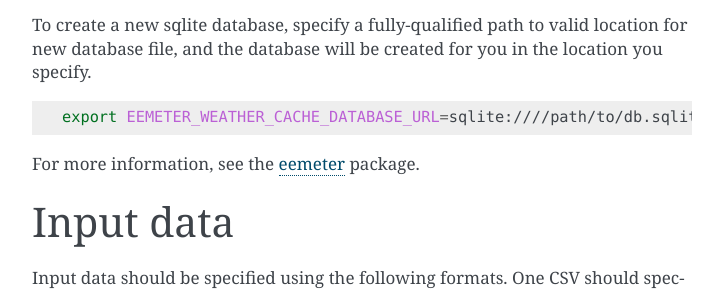
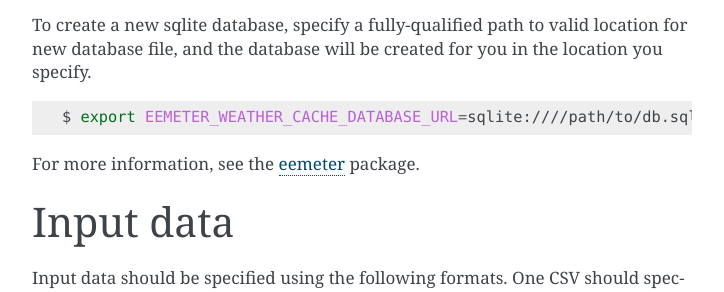
Before and after one commit to EPAENERGYSTAR/epathermostat, a Sphinx documentation site: the page built from docs/tutorial.rst, in a window 1280 px wide and 900 px high, scrolled down 701 px. Shown: the part 152-444 px from the top of the window, without its empty margins (388-1112 px from the left). Built offline with Sphinx 7.4.7, drawn with Linux system fonts in a browser that asks for light colours.

Commit message:
Make bash prompt explicit

```diff
--- a/docs/tutorial.rst
+++ b/docs/tutorial.rst
@@ -47,7 +47,7 @@ location you specify.
 
 .. code-block:: bash
 
-    export EEMETER_WEATHER_CACHE_DATABASE_URL=sqlite:////path/to/db.sqlite
+    $ export EEMETER_WEATHER_CACHE_DATABASE_URL=sqlite:////path/to/db.sqlite
 
 For more information, see the `eemeter <http://eemeter.readthedocs.org/en/latest/tutorial.html#caching-weather-data>`_
 package.
```
